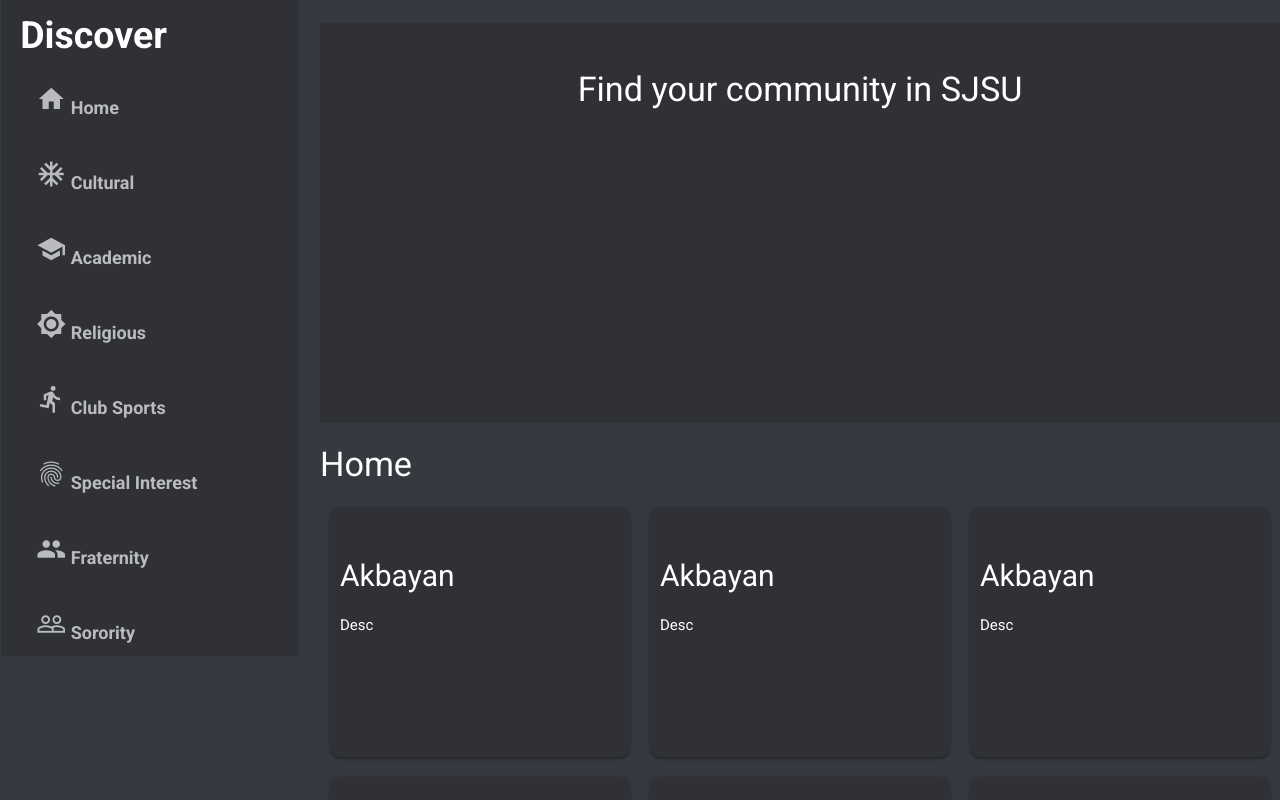
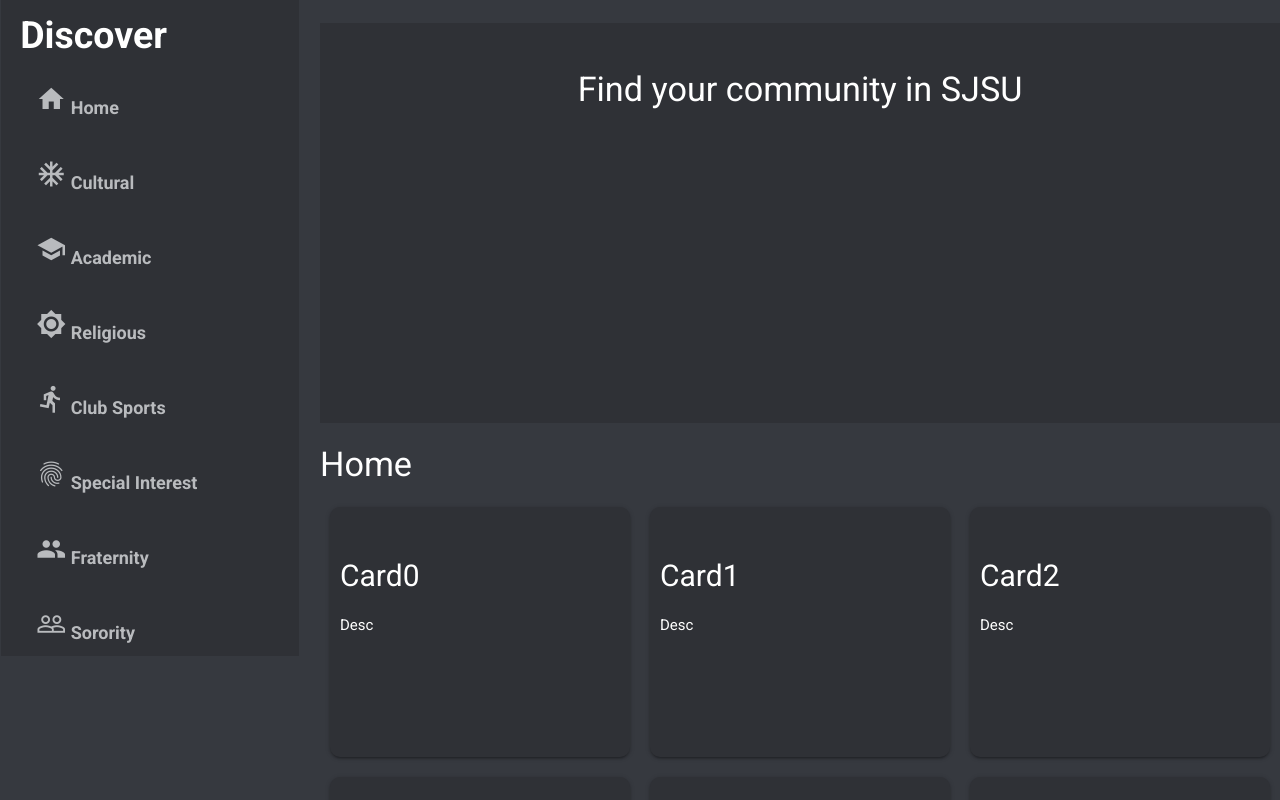
Before and after one commit to aibarrola/DiscordUniversityExplore, a React (Create React App) app: page / in a window 1280 px wide. Shown: the top 800 px of the page. Built offline with nearby package versions, Linux system fonts and the light colour scheme.

Commit message:
Refactored the Card Component further

```diff
--- a/src/components/Main.js
+++ b/src/components/Main.js
@@ -3,43 +3,41 @@ import Home from '../components/pages/Home';
 import Card from '../components/Card/card'
 import '../components/Card/card.css'
 
+
+
 function row() {
+
+    let row = []
+    function card() {
+        for(let i = 0; i < 3; i++) {
+            row.push(<Card orgName={"Card" + i} orgDesc="Desc" />)
+        }
+        return row;
+    }
+
     return(
         <div className ="cardContainer">
-                <Card orgName="Akbayan" orgDesc="Desc" />
-
-                <Card orgName="Akbayan" orgDesc="Desc" />
-
-                <Card orgName="Akbayan" orgDesc="Desc" />
+            {card()}
         </div>
     )
 }
 
+
 function displayRow() {
 
+    let rows = [];
+
     for(let i = 0; i < 3; i ++) {
-        return row();
+        rows.push(row());
     }
-
-
+    return rows;
 }
 
 function Main({page}){
-
-
-
     return(
         <div>
             <h4> {page} </h4>
-
-            {/* list of organizations */}
-
             {displayRow()}
-            {displayRow()}
-            {displayRow()}
-
-
-
         </div>
     )
 }
```
